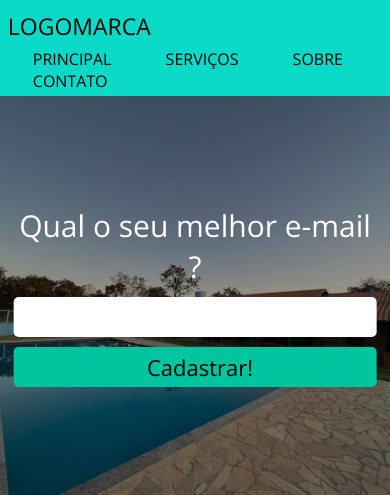
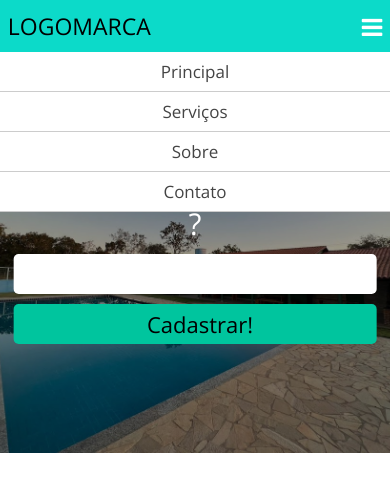
Before and after one commit to dansoares8/p16.chirley.locacoes, a PHP site: page / in a window 390 px wide. Shown: the top 495 px of the page. Run offline with PHP 8.4, Linux system fonts and the light colour scheme.

Commit message:
modificações no style.css

```diff
--- a/assets/css/style.css
+++ b/assets/css/style.css
@@ -122,7 +122,8 @@
 
 /*-- descrição autor --*/
 img{
-    max-width: 100%;
+    width: 100%;
+    max-width: 300px;
 }
 section.descricao-autor{
     padding: 30px 0;
@@ -141,6 +142,35 @@
 
 /*-- media screen - responsividade --*/
 @media screen and (max-width: 768px){
+    nav.desktop{ display: none; }
+    nav.mobile{ display: block; }
+    nav.mobile ul{
+        top: 52px;
+        z-index: 3;
+        position: absolute;
+        left: 0;
+        width: 100%;
+        display: block;
+        text-align: center;
+    }
+    nav.mobile li{
+        font-weight: 300;
+        font-size: 17px;
+        padding: 8px 0;
+        display: block;
+        background: white;
+        border-bottom: 1px solid #ccc;
+    }
+    nav.mobile li a{
+        display: block;
+        color: #444;
+        text-decoration: none;
+    }
+    .botao-menu-mobile{
+        font-size: 24px;
+        cursor: pointer;
+        color: white;
+    }
     img{
         float: none !important;
         display: block;
--- a/index.php
+++ b/index.php
@@ -30,6 +30,9 @@
                 </ul>
             </nav>
             <nav class="mobile right ">
+                <div class="botao-menu-mobile">
+                    <i class="fa fa-bars" aria-hidden="true"></i>
+                </div>
                 <ul>
                     <li><a href="index.php">Principal</a></li>
                     <li><a href="#">Serviços</a></li>
```
